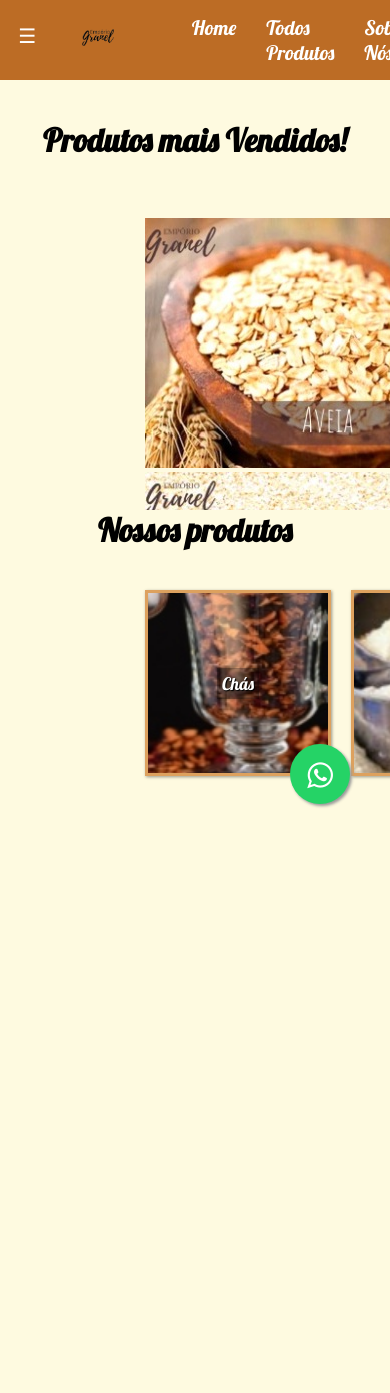
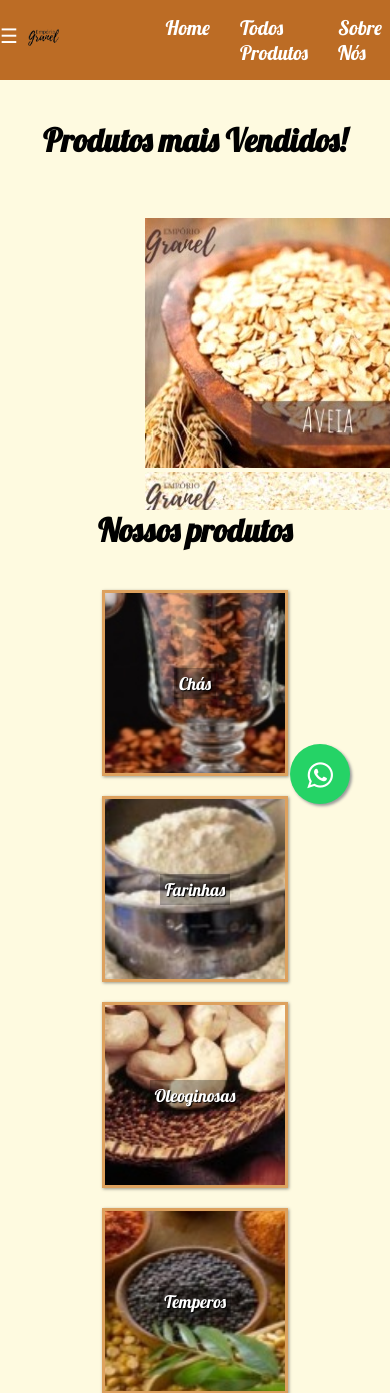
Before and after one commit to Projeto-Emporio/Projeto-Emporio-Granel, a PHP site: page / in a window 390 px wide; the page is wider, and only the part inside the window is pictured. Shown: the top 1393 px of that part. Before the commit the page ends 808 px from the top of that part, so only its background shows below. Run offline with PHP 8.4, Linux system fonts and the light colour scheme; some libraries are stand-ins or nearby versions.

Commit message:
a porra da responsividade no index

```diff
--- a/index.html
+++ b/index.html
@@ -10,7 +10,7 @@
     <title>Empório Granel</title>
 
 </head>
-<body>
+<body class="body">
 	<nav class="nav-bar">
 		<header class="cabecalho">
 
--- a/style/index.css
+++ b/style/index.css
@@ -27,6 +27,18 @@ iframe{
     flex-wrap: wrap;
   }
 
+@media screen and (max-width: 768px) {
+  div#produtos-naturais {
+      display: block;
+      align-items: center;
+      justify-content: center;
+      position: relative;
+      text-align: center;
+
+    }
+  }
+
+
   ul#produtos-menu{
     width: 1200px;
     margin: 0 auto;
@@ -36,7 +48,7 @@ iframe{
     left: 200px;
     }
 
-  ul#produtos-menu li{
+    ul#produtos-menu li{
     float:left;
     width: 180px;
     height: 180px;
@@ -47,6 +59,15 @@ iframe{
     transition: all .4s ease-in;
     display: flex;
     }
+
+@media screen and (max-width: 768px) {
+  ul#produtos-menu  {
+    display: block;
+    flex-direction: row;
+    list-style: none   ;
+    width: 50%;
+      }
+}
 
   ul#produtos-menu li span{
     opacity: 1;
--- a/style/style.css
+++ b/style/style.css
@@ -7,6 +7,8 @@
     background-color: #FEFAE0;
     padding-bottom: 20px;
   }
+
+
 
 *{
     margin: 0;
@@ -30,6 +32,7 @@
     left: 0;
     z-index: 999;
   }
+
 
   #menu-wrapper {
     position: relative;
@@ -83,6 +86,15 @@ a#item-nav:hover{
     margin-left: -20px;
 }
 
+
+@media screen and (max-width: 768px) {
+  .container-menu {
+
+    display: block;
+    margin: auto;
+  }
+}
+
 .menu{
     display: flex;
     justify-content: space-around;
```
